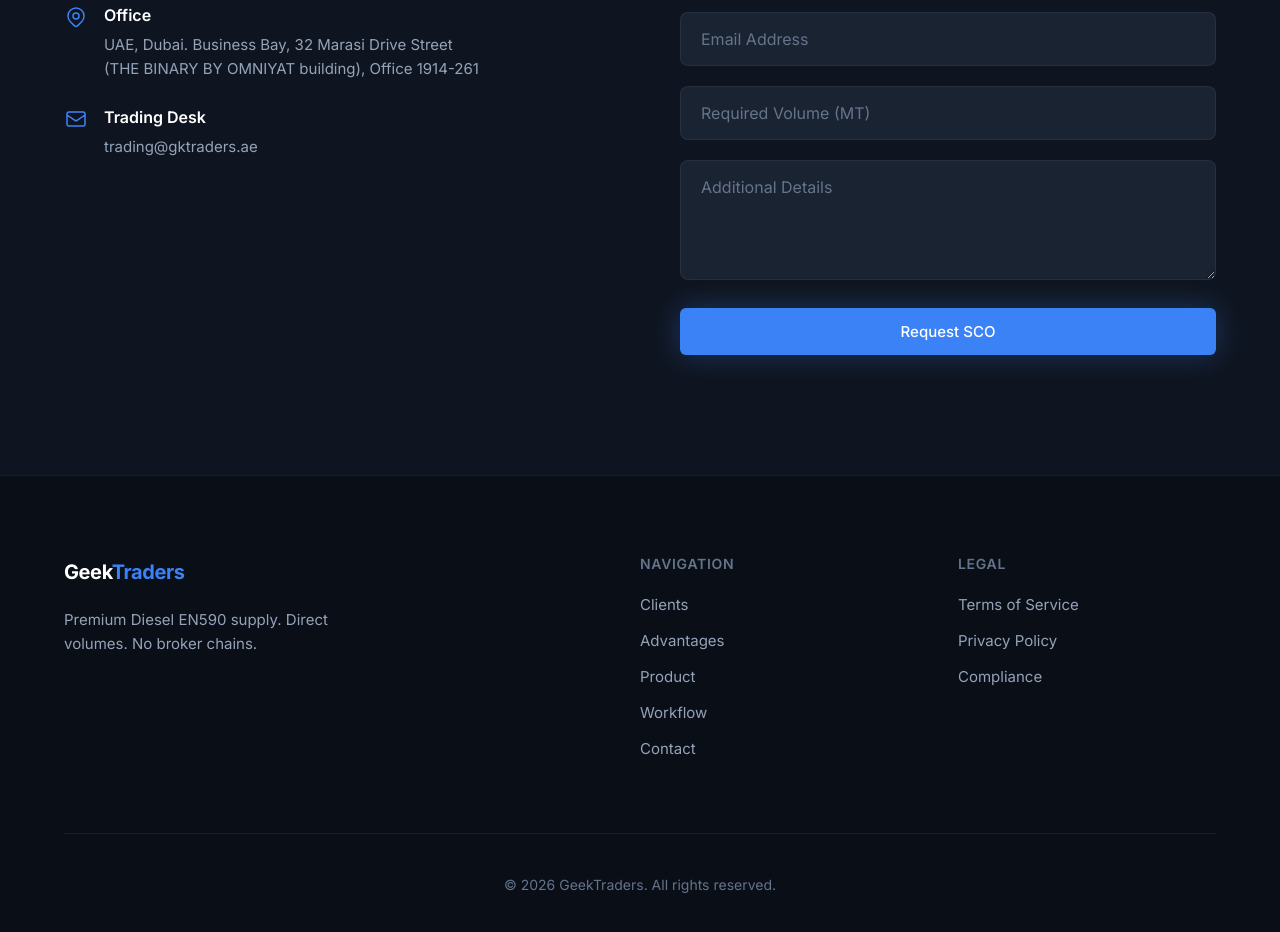
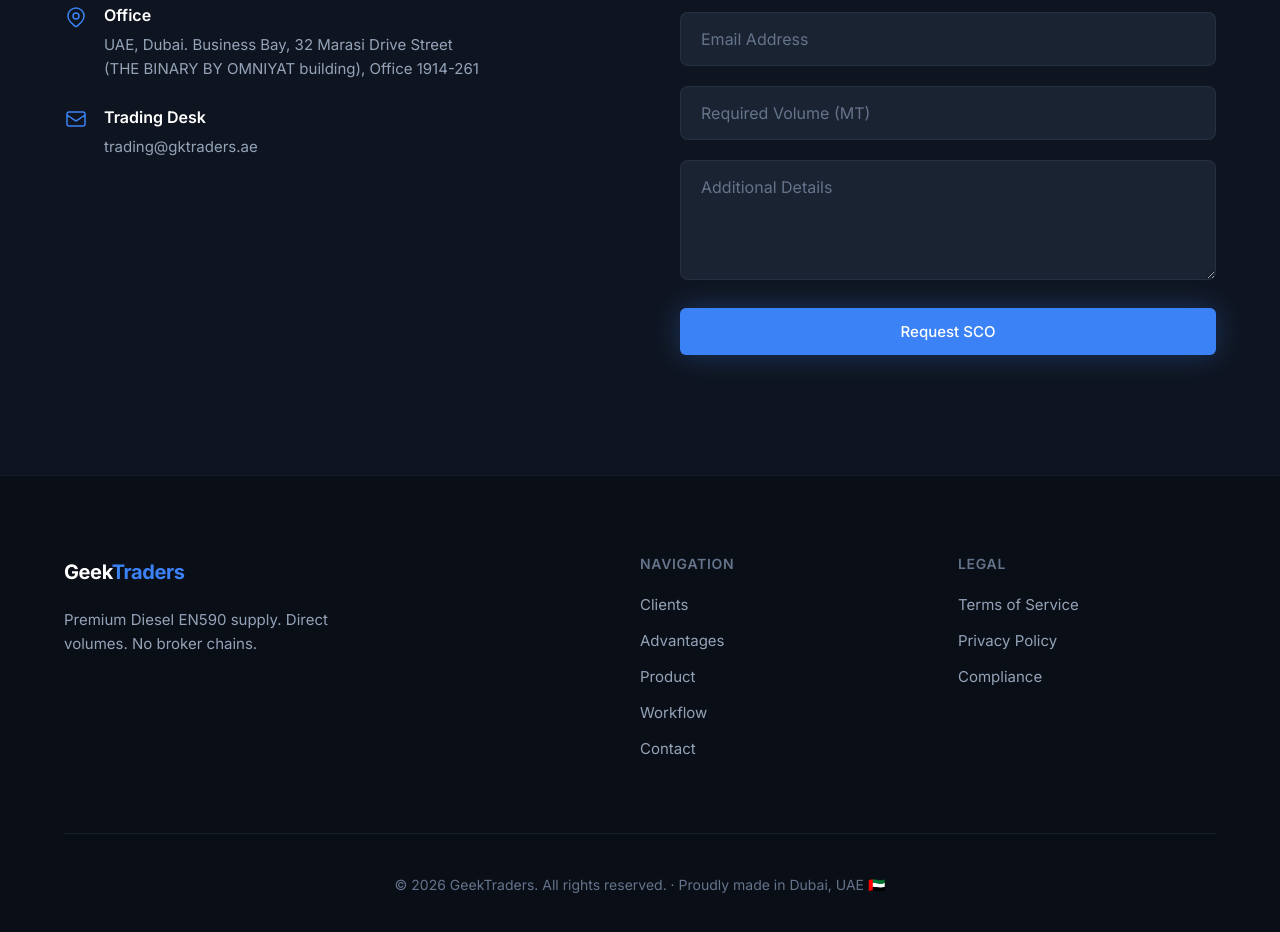
Before and after one commit to GKtrading/GKtraders.ae, a plain HTML site: page index.html in a window 1280 px wide. Shown: the part 4135-5067 px from the top of the page. Drawn offline with Linux system fonts and the light colour scheme.

Commit message:
Add 'Proudly made in Dubai, UAE' to footer
- Added UAE flag emoji 🇦🇪
- Displays pride in Dubai origin

Co-Authored-By: Warp <agent@warp.dev>

```diff
--- a/index.html
+++ b/index.html
@@ -331,7 +331,7 @@
                 </div>
             </div>
             <div class="footer-bottom">
-                <p>&copy; 2026 GeekTraders. All rights reserved.</p>
+                <p>&copy; 2026 GeekTraders. All rights reserved. · Proudly made in Dubai, UAE 🇦🇪</p>
             </div>
         </div>
     </footer>
```
